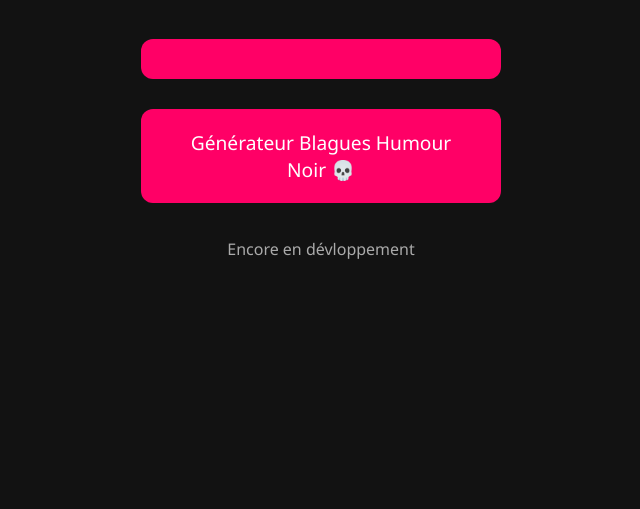
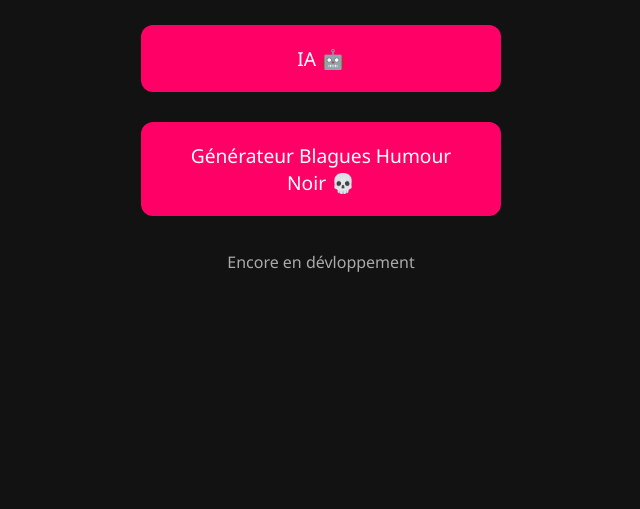
Before and after one commit to Coq140/test_app, a plain HTML site: page index.html in a window 1280 px wide. Shown: the part 331-840 px from the top of the page, without its empty margins (319-959 px from the left). Drawn offline with Linux system fonts and the light colour scheme.

Commit message:
Update index.html

```diff
--- a/index.html
+++ b/index.html
@@ -62,7 +62,7 @@
 <body>
   <h1>Bienvenue</h1>
   <div class="container">
-    <a href="ia.html" class="btn"IA 🤖</a>
+    <a href="ia.html" class="btn">IA 🤖</a>
     <a href="blagues.html" class="btn">Générateur Blagues Humour Noir 💀</a>
     <p>Encore en dévloppement</p>
   </div>
```
